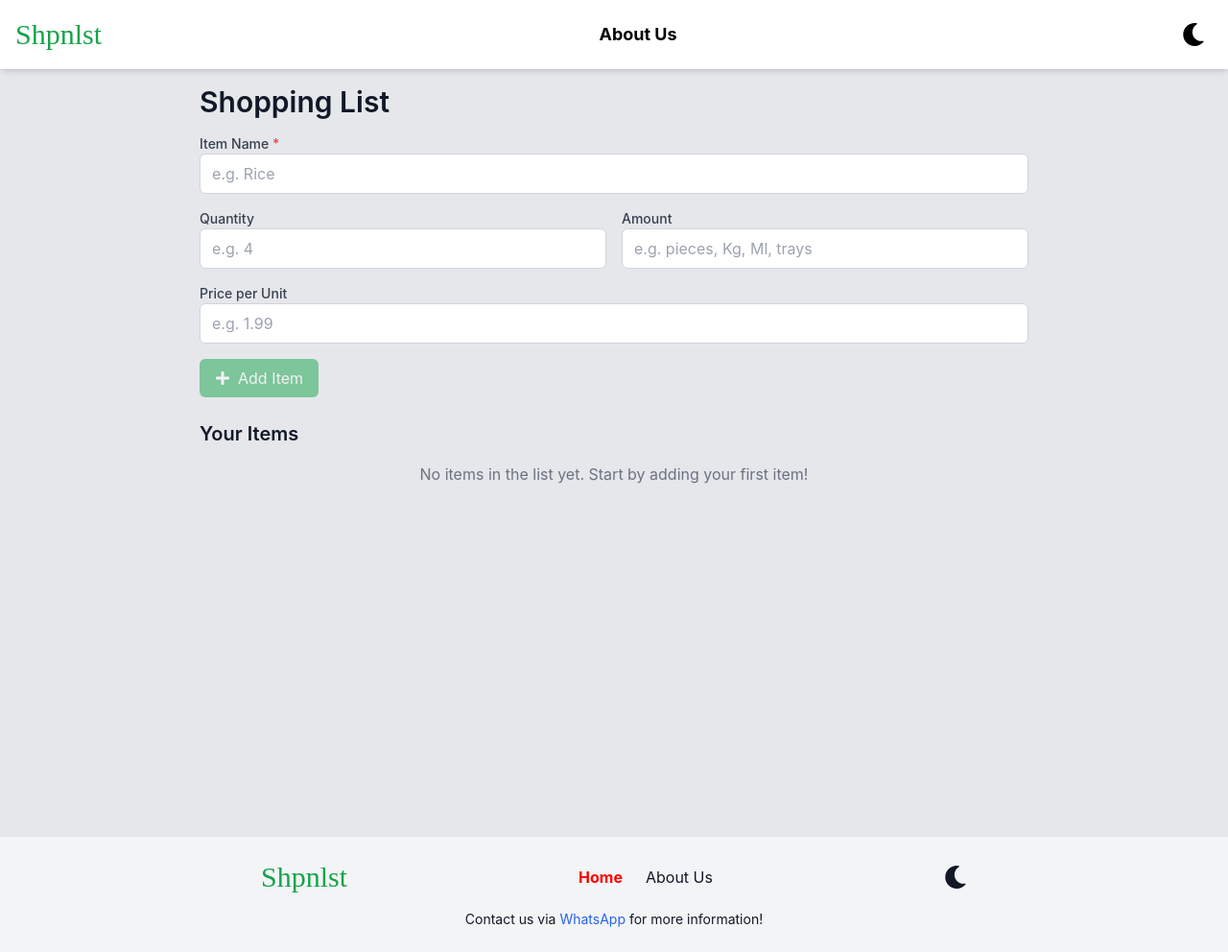
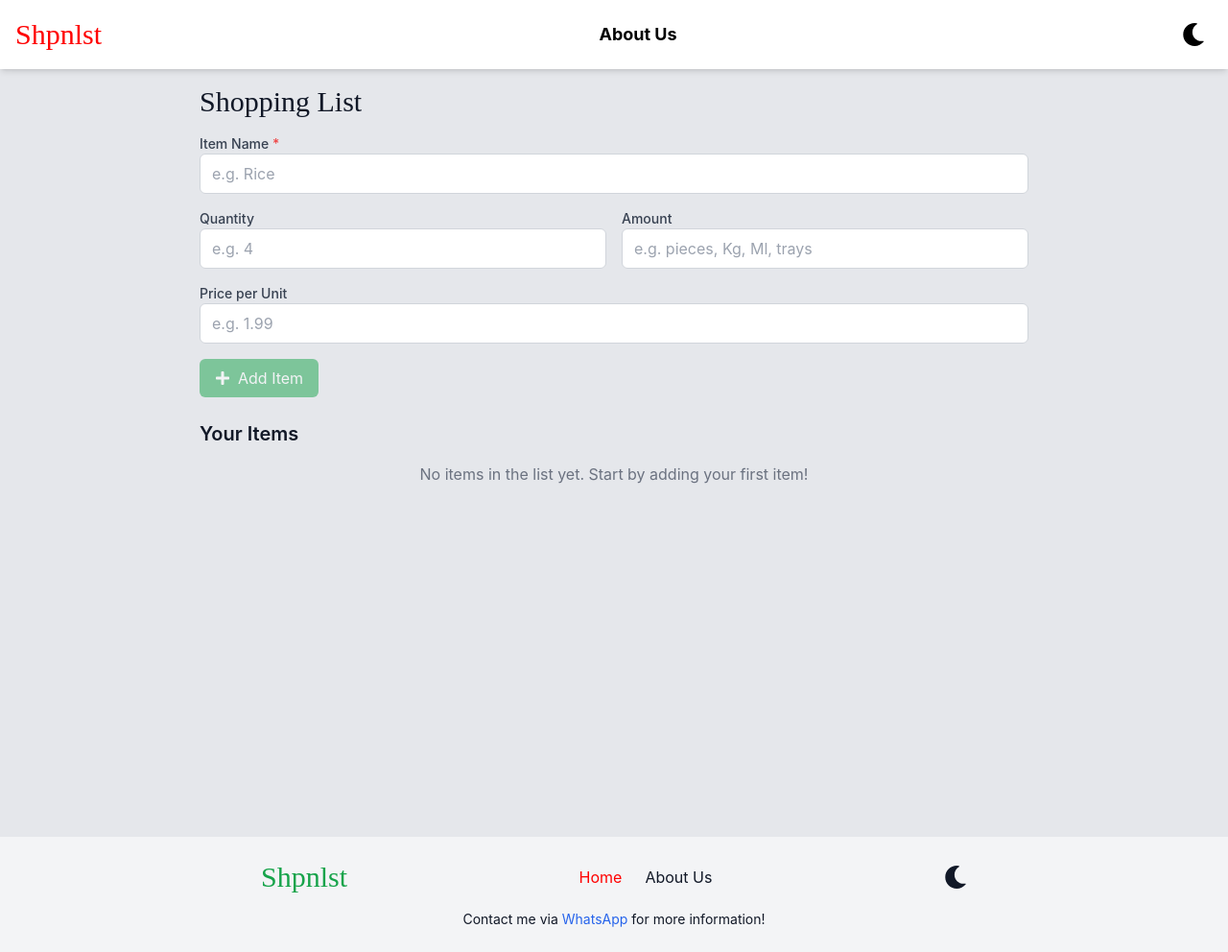
Before and after one commit to stephen-nene/Shpnlst, a React (Vite) app: page / in a window 1280 px wide. Shown: the whole page at 96% size. Built offline with nearby package versions, Linux system fonts and the light colour scheme; a web font is replaced by a local one.

Commit message:
improved styling and accessibility; update Home page header and CSS for active link styling

```diff
--- a/src/Components/Footer.jsx
+++ b/src/Components/Footer.jsx
@@ -22,7 +22,7 @@ export default function Footer({ darkMode, setDarkMode }) {
         <nav className="flex space-x-6 mt-4 md:mt-0">
           <NavLink
             to="/"
-            className="hover:text-green-600 dark:hover:text-white"
+            className="hover:text-green-600 dark:hover:text-emerald-600"
           >
             Home
           </NavLink>
@@ -43,8 +43,9 @@ export default function Footer({ darkMode, setDarkMode }) {
       {/* Contact */}
       <div className="mt-4 text-center text-sm">
         <p>
-          Contact us via{" "}
+          Contact me via{" "}
           <a
+            target="_blank"
             href="https://wa.me/+254741780970"
             className="text-blue-600 dark:text-blue-400"
           >
--- a/src/Components/Navbar.jsx
+++ b/src/Components/Navbar.jsx
@@ -1,7 +1,7 @@
 import React from "react";
 import { FaMoon, FaSun } from "react-icons/fa"; // React Icons
 
-import { NavLink, Link } from "react-router-dom";
+import { NavLink } from "react-router-dom";
 
 export default function Navbar({ darkMode, setDarkMode }) {
   const toggleDarkMode = () => {
@@ -15,14 +15,19 @@ export default function Navbar({ darkMode, setDarkMode }) {
     <div className="navbar sticky top-0 bg-white dark:bg-gray-950 dark:text-white p-4 shadow-md">
       <div className="flex justify-between items-center">
         <div>
-          <Link to="/" className="text-2xl md:text-3xl text-green-600 font-logo2">Shpnlst</Link>
+          <NavLink
+            to="/"
+            className="text-2xl md:text-3xl text-green-800 hover:text-eme rald-500 font-logo2"
+          >
+            Shpnlst
+          </NavLink>
         </div>
-        <div className="text-lg font-bold">
+        <div className="text-lg hover:text-emerald-600 font-bold">
           <NavLink to="/about">About Us</NavLink>
         </div>
         <div className="flex items-center space-x-4">
           <button onClick={toggleDarkMode} className="text-2xl p-2 rounded">
-            {darkMode ? <FaSun  /> : <FaMoon  />}
+            {darkMode ? <FaSun /> : <FaMoon />}
           </button>
         </div>
       </div>
--- a/src/Components/pages/Home.jsx
+++ b/src/Components/pages/Home.jsx
@@ -247,7 +247,7 @@ export default function Home() {
 
   return (
     <div className="p-4 max-w-4xl mx-auto">
-      <h1 className="text-3xl font-semibold mb-4 text-gray-900 dark:text-white">
+      <h1 className="text-3xl font-logo2 mb-4 text-gray-900 dark:text-white">
         Shopping List
       </h1>
 
--- a/src/assets/styles/index.css
+++ b/src/assets/styles/index.css
@@ -5,7 +5,9 @@
 
 a.active{
     color: red;
-    font-weight: bold;
+    font-weight: semibold;
     transition: color 0.5s ease-in-out;
-
+    &:hover{
+        color: #059669;
+    }
 }
```
